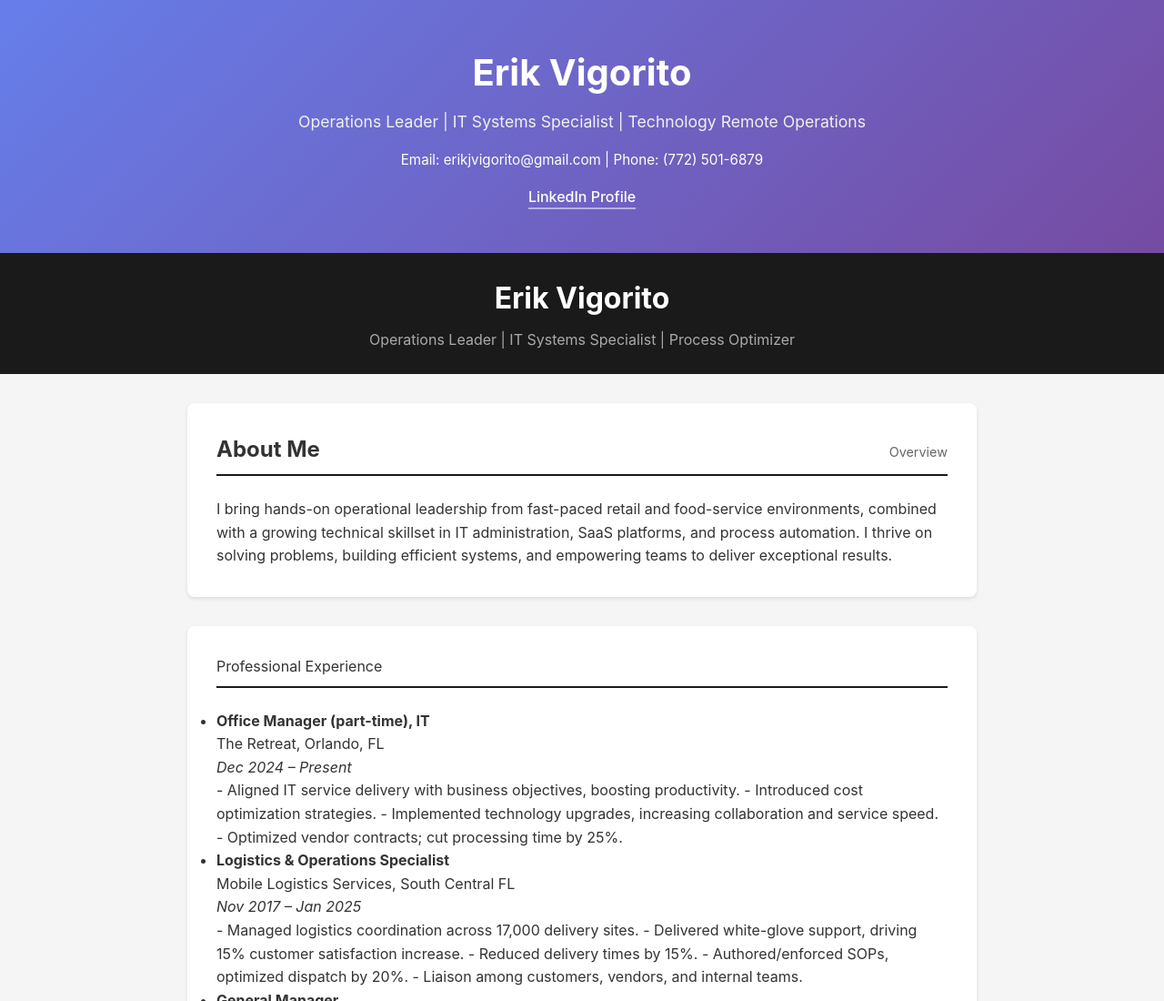
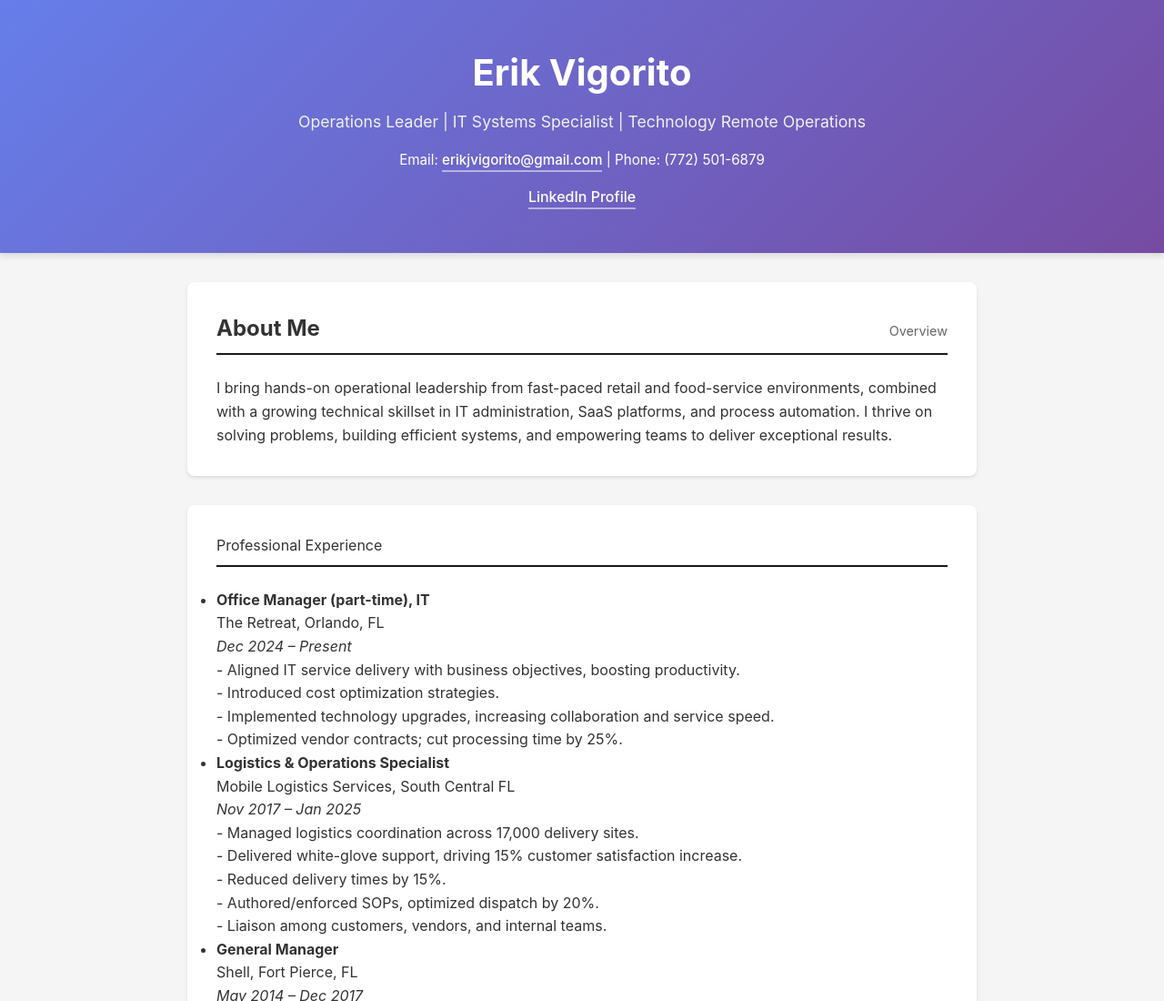
Before and after one commit to equicktruth-ctrl/portfolio-website, a plain HTML site: page public/index.html in a window 1280 px wide. Shown: the top 1100 px of the page at 91% size. Drawn offline with Linux system fonts and the light colour scheme.

Commit message:
Refactor index.html to enhance layout and content
Removed header section and updated contact information with a mailto link. Added professional experience details and improved skills section formatting.

```diff
--- a/public/index.html
+++ b/public/index.html
@@ -13,9 +13,6 @@
     .hero .contact-info { font-size: 0.95rem; margin-bottom: 1rem; }
     .hero a { color: #fff; text-decoration: none; font-weight: 500; border-bottom: 2px solid rgba(255,255,255,0.5); padding-bottom: 2px; transition: border-color 0.3s; }
     .hero a:hover { border-color: #fff; }
-    header { background: #1a1a1a; color: #fff; padding: 1.5rem 2rem; text-align: center; }
-    header h1 { font-size: 2rem; margin-bottom: 0.5rem; }
-    header p { color: #aaa; }
     main { max-width: 900px; margin: 2rem auto; padding: 0 1rem; }
     section { background: #fff; margin-bottom: 2rem; padding: 2rem; border-radius: 8px; box-shadow: 0 2px 4px rgba(0,0,0,0.1); }
     .section-title { display: flex; justify-content: space-between; align-items: baseline; margin-bottom: 1.5rem; border-bottom: 2px solid #1a1a1a; padding-bottom: 0.5rem; }
@@ -43,20 +40,17 @@
     <h1>Erik Vigorito</h1>
     <p>Operations Leader | IT Systems Specialist | Technology Remote Operations</p>
     <div class="contact-info">
-      Email: erikjvigorito@gmail.com | Phone: (772) 501-6879
+      Email: <a href="mailto:erikjvigorito@gmail.com">erikjvigorito@gmail.com</a> | Phone: (772) 501-6879
     </div>
     <a href="https://www.linkedin.com/in/erik-j-v" target="_blank">LinkedIn Profile</a>
   </div>
 
-  <header>
-    <h1>Erik Vigorito</h1>
-    <p>Operations Leader | IT Systems Specialist | Process Optimizer</p>
-  </header>
   <main>
     <section id="about">
       <div class="section-title"><h2>About Me</h2><span class="muted">Overview</span></div>
       <p>I bring hands-on operational leadership from fast-paced retail and food-service environments, combined with a growing technical skillset in IT administration, SaaS platforms, and process automation. I thrive on solving problems, building efficient systems, and empowering teams to deliver exceptional results.</p>
     </section>
+
     <section id="experience">
       <div class="section-title">Professional Experience</div>
       <ul class="timeline">
@@ -64,49 +58,48 @@
           <strong>Office Manager (part-time), IT</strong><br>
           The Retreat, Orlando, FL<br>
           <em>Dec 2024 – Present</em><br>
-    - Aligned IT service delivery with business objectives, boosting productivity.
-    - Introduced cost optimization strategies.
-    - Implemented technology upgrades, increasing collaboration and service speed.
+          - Aligned IT service delivery with business objectives, boosting productivity.<br>
+          - Introduced cost optimization strategies.<br>
+          - Implemented technology upgrades, increasing collaboration and service speed.<br>
           - Optimized vendor contracts; cut processing time by 25%.
         </li>
         <li>
           <strong>Logistics & Operations Specialist</strong><br>
           Mobile Logistics Services, South Central FL<br>
           <em>Nov 2017 – Jan 2025</em><br>
-    - Managed logistics coordination across 17,000 delivery sites.
-    - Delivered white-glove support, driving 15% customer satisfaction increase.
-    - Reduced delivery times by 15%.
-    - Authored/enforced SOPs, optimized dispatch by 20%.
+          - Managed logistics coordination across 17,000 delivery sites.<br>
+          - Delivered white-glove support, driving 15% customer satisfaction increase.<br>
+          - Reduced delivery times by 15%.<br>
+          - Authored/enforced SOPs, optimized dispatch by 20%.<br>
           - Liaison among customers, vendors, and internal teams.
         </li>
         <li>
           <strong>General Manager</strong><br>
           Shell, Fort Pierce, FL<br>
           <em>May 2014 – Dec 2017</em><br>
-    - Directed daily operations, staffing, merchandising, customer experience.
-    - Surpassed sales benchmarks by 10%.
-    - Reduced inventory waste by 30%.
+          - Directed daily operations, staffing, merchandising, customer experience.<br>
+          - Surpassed sales benchmarks by 10%.<br>
+          - Reduced inventory waste by 30%.<br>
           - Improved staff engagement/retention; maintained compliance.
         </li>
         <li>
           <strong>General Manager</strong><br>
           RaceTrac, Fort Pierce, FL<br>
           <em>Aug 2010 – Apr 2014</em><br>
-    - Managed multiple stores, drove sales growth and customer satisfaction.
-    - Enhanced operational efficiency by 20%.
-    - Drove inside sales performance by 17%.
+          - Managed multiple stores, drove sales growth and customer satisfaction.<br>
+          - Enhanced operational efficiency by 20%.<br>
+          - Drove inside sales performance by 17%.<br>
           - Ensured food safety compliance, led financial strategy.
         </li>
       </ul>
-        </div>
-      </div>
     </section>
+
     <section id="skills">
       <div class="section-title"><h2>Skills & Core Competencies</h2><span class="muted">From the resume</span></div>
       <div class="grid">
         <div class="pill">Leadership & People Management</div>
         <div class="pill">Operations Management</div>
-        <div class="pill">Business Strategy & P&L</div>
+        <div class="pill">Business Strategy & P&amp;L</div>
         <div class="pill">Customer/Guest Experience</div>
         <div class="pill">Logistics & Scheduling</div>
         <div class="pill">Inventory & Merchandising</div>
@@ -118,6 +111,7 @@
         <div class="pill">Access Management</div>
       </div>
     </section>
+
     <section id="certs">
       <div class="section-title"><h2>Certifications</h2></div>
       <div class="certs">
@@ -143,6 +137,7 @@
         <div class="cert">CompTIA A+</div>
       </div>
     </section>
+
     <section id="education">
   <div class="section-title">
     <h2>Education</h2>
@@ -159,7 +154,7 @@
   </div>
 </section>
 
-    </section>
+
     <section id="contact">
       <div class="section-title"><h2>Contact</h2><span class="muted">Let's connect</span></div>
       <div class="card" style="padding:16px">
```
Lines whose indentation alone changed are shown as unchanged.
